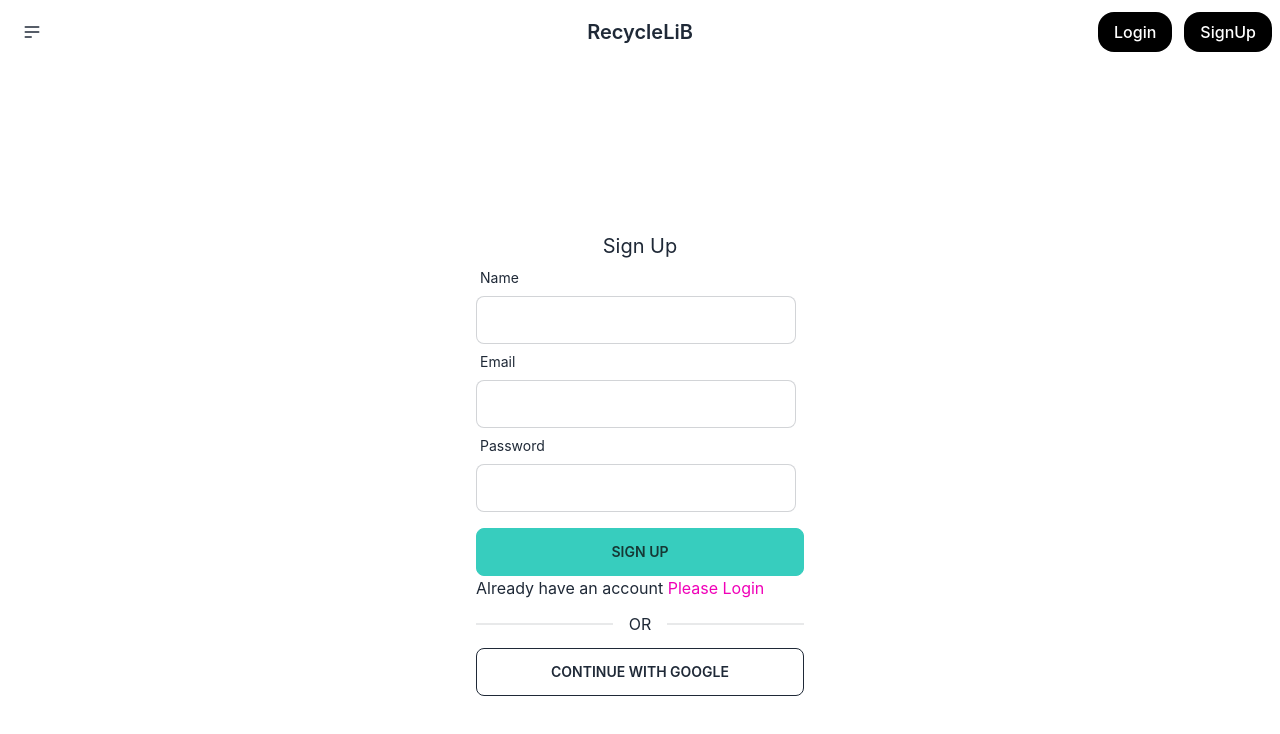
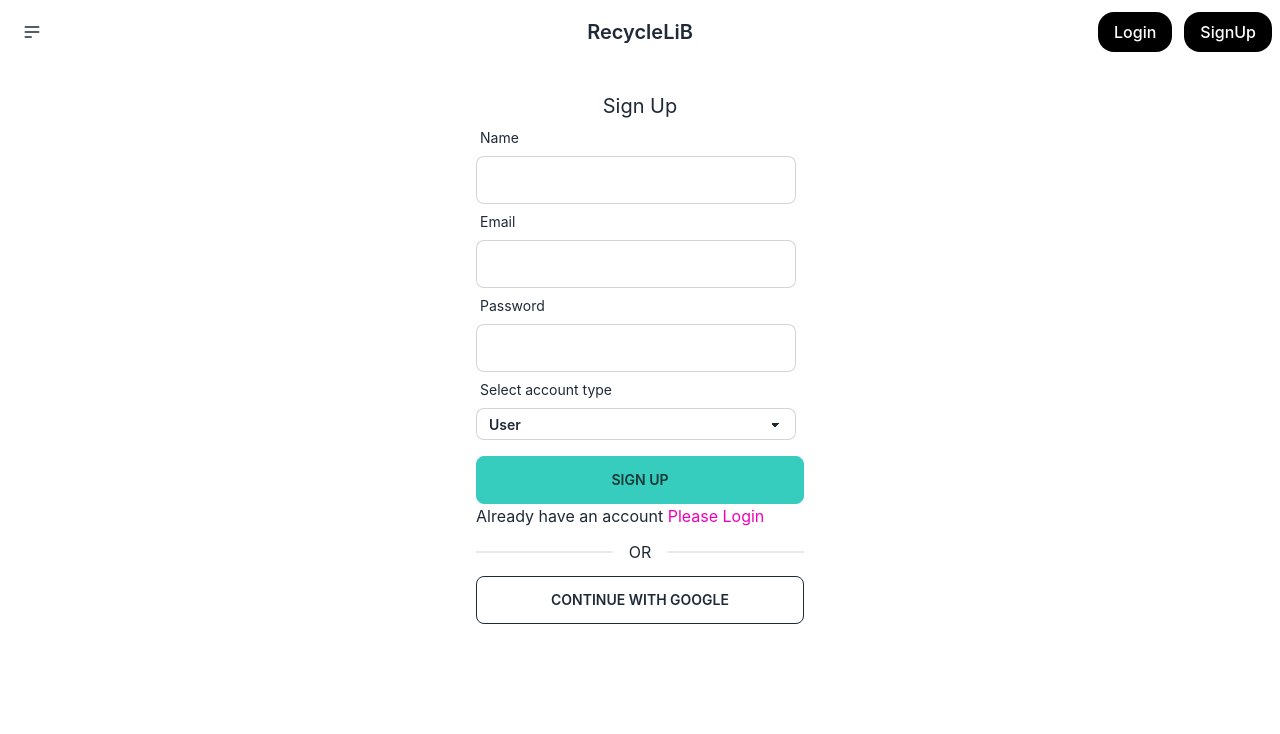
Before and after one commit to mahfujurr/recycleLib, a React (Create React App) app: page /signup in a window 1280 px wide. Shown: the top 734 px of the page. Built offline with nearby package versions, Linux system fonts and the light colour scheme; no server answers.

Commit message:
user type selector added

```diff
--- a/src/Pages/Home/Home.js
+++ b/src/Pages/Home/Home.js
@@ -1,9 +1,11 @@
 import React from 'react';
+import Loading from '../Shared/Loading/Loading';
 
 const Home = () => {
     return (
         <div>
             <h1>this is home</h1>
+            <Loading></Loading>
         </div>
     );
 };
--- a/src/Pages/Login/Login.js
+++ b/src/Pages/Login/Login.js
@@ -28,6 +28,7 @@ const Login = () => {
                 const user = result.user;
                 console.log(user);
                 setLoginUserEmail(data.email);
+                navigate(from, { replace: true });
             })
             .catch(error => {
                 console.log(error.message)
@@ -36,7 +37,7 @@ const Login = () => {
     }
 
     return (
-        <div className='h-[800px] flex justify-center items-center'>
+        <div className=' flex justify-center items-center'>
             <div className='w-96 p-7'>
                 <h2 className='text-xl text-center'>Login</h2>
                 <form onSubmit={handleSubmit(handleLogin)}>
--- /dev/null
+++ b/src/Pages/Shared/Loading/Loading.js
@@ -0,0 +1,15 @@
+import React from 'react';
+
+const Loading = () => {
+    return (
+        <div>
+            <div className="flex items-center justify-center space-x-2 animate-bounce">
+                <div className="w-8 h-8 bg-blue-400 rounded-full"></div>
+                <div className="w-8 h-8 bg-green-400 rounded-full"></div>
+                <div className="w-8 h-8 bg-black rounded-full"></div>
+            </div>
+        </div>
+    );
+};
+
+export default Loading;
--- a/src/Pages/Shared/Navbar/Navbar.js
+++ b/src/Pages/Shared/Navbar/Navbar.js
@@ -18,7 +18,7 @@ const Navbar = () => {
                             <svg xmlns="http://www.w3.org/2000/svg" className="h-5 w-5" fill="none" viewBox="0 0 24 24" stroke="currentColor"><path strokeLinecap="round" strokeLinejoin="round" strokeWidth="2" d="M4 6h16M4 12h16M4 18h7" /></svg>
                         </label>
                         <ul tabIndex={0} className="menu menu-compact dropdown-content mt-3 p-2 shadow bg-base-100 rounded-box w-52">
-                            <li><a>Homepage</a></li>
+                            <li><Link to='/'>Homepage</Link></li>
                             <li><a>Blog</a></li>
                             <li><a>About</a></li>
                         </ul>
--- a/src/Pages/SignUp/SignUp.js
+++ b/src/Pages/SignUp/SignUp.js
@@ -28,11 +28,12 @@ const SignUp = () => {
                 const userInfo = {
                     displayName: data.name
                 }
-                // updateUser(userInfo)
-                //     .then(() => {
-                //         // saveUser(data.name, data.email);
-                //     })
-                //     .catch(err => console.log(err));
+                updateUser(userInfo)
+                    .then(() => {
+                        console.log(data.name, data.email, data.userType);
+                        // saveUser(data.name, data.email , data.userType);
+                    })
+                    .catch(err => console.log(err));
             })
             .catch(error => {
                 console.log(error)
@@ -40,8 +41,8 @@ const SignUp = () => {
             });
     }
 
-    // const saveUser = (name, email) => {
-    //     const user = { name, email };
+    // const saveUser = (name, email, userType) => {
+    //     const user = { name, email, userType};
     //     fetch('https://doctors-portal-server-rust.vercel.app/users', {
     //         method: 'POST',
     //         headers: {
@@ -56,7 +57,7 @@ const SignUp = () => {
     // }
     return (
         <div>
-            <div className='h-[800px] flex justify-center items-center'>
+            <div className=' flex justify-center items-center'>
                 <div className='w-96 p-7'>
                     <h2 className='text-xl text-center'>Sign Up</h2>
                     <form onSubmit={handleSubmit(handleSignUp)}>
@@ -67,6 +68,9 @@ const SignUp = () => {
                             })} className="input input-bordered w-full max-w-xs" />
                             {errors.name && <p className='text-red-500'>{errors.name.message}</p>}
                         </div>
+
+
+
                         <div className="form-control w-full max-w-xs">
                             <label className="label"> <span className="label-text">Email</span></label>
                             <input type="email" {...register("email", {
@@ -82,6 +86,20 @@ const SignUp = () => {
                                 pattern: { value: /(?=.*[A-Z])(?=.*[!@#$&*])(?=.*[0-9])/, message: 'Password must have uppercase, number and special characters' }
                             })} className="input input-bordered w-full max-w-xs" />
                             {errors.password && <p className='text-red-500'>{errors.password.message}</p>}
+                        </div>
+                        <div className="form-control w-full max-w-xs">
+                            <label className="label"> <span className="label-text">Select account type</span></label>
+                            <select
+                                {...register("userType")}
+                                className=" select select-bordered select-sm w-full max-w-xs">
+                                <option defaultValue>User</option>
+                                <option>Seller</option>
+
+                            </select>
+                            {/* <input type="text" {...register("name", {
+                                required: "Name is Required"
+                            })} className="input input-bordered w-full max-w-xs" />
+                            {errors.name && <p className='text-red-500'>{errors.name.message}</p>} */}
                         </div>
                         <input className='btn btn-accent w-full mt-4' value="Sign Up" type="submit" />
                         {signUpError && <p className='text-red-600'>{signUpError}</p>}
```
